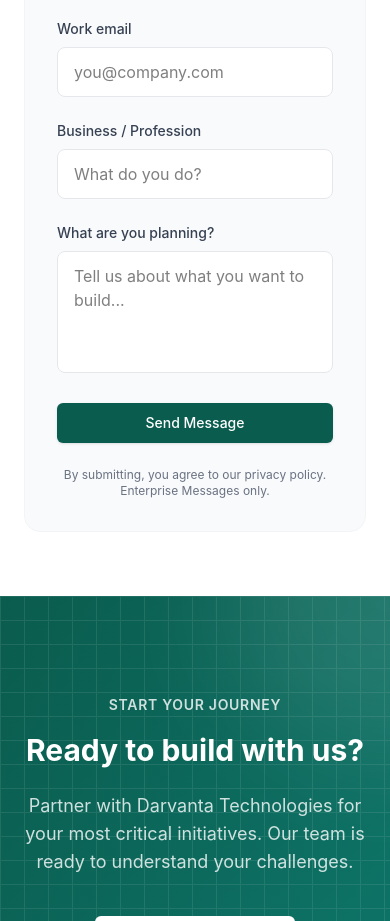
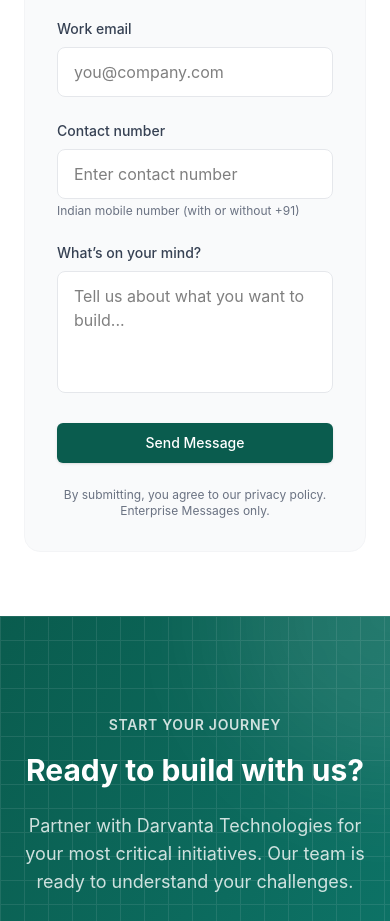
Before and after one commit to SudarshanPatil920/Darvanta_Technologies, a React (Vite) app in the folder client/: page /contact in a window 390 px wide. Shown: the part 1040-1961 px from the top of the page. Built offline with nearby package versions, Linux system fonts and the light colour scheme.

Commit message:
Phone number validation

```diff
--- a/client/src/pages/Contact.jsx
+++ b/client/src/pages/Contact.jsx
@@ -8,6 +8,7 @@
   const [form, setForm] = useState({
     name: '',
     email: '',
+    phone: '',
     company: '',
     message: ''
   });
@@ -45,6 +46,7 @@
     setForm({
       name: '',
       email: '',
+      phone: '',
       company: '',
       message: ''
     });
@@ -174,8 +176,32 @@
                     />
                   </div>
 
+                  {/* Phone Field */}
+                  <div className="animate-in fade-in slide-in-from-bottom-4 duration-700 ease-out delay-325">
+                    <label htmlFor="phone" className="block text-sm font-medium text-gray-700 mb-2">
+                      Contact number
+                    </label>
+
+                    <input
+                      type="tel"
+                      id="phone"
+                      value={form.phone}
+                      onChange={handleChange}
+                      maxLength={13}
+                      pattern="(\+91)?[6-9]\d{9}"
+                      className="w-full px-4 py-3 bg-white border border-gray-200 rounded-lg
+               focus:outline-none focus:ring-2 focus:ring-[#0A5C4E]/20
+               focus:border-[#0A5C4E] transition-all duration-300"
+                      placeholder="Enter contact number"
+                    />
+
+                    <p className="text-xs text-gray-500 mt-1">
+                      Indian mobile number (with or without +91)
+                    </p>
+                  </div>
+
                   {/* Company Field */}
-                  <div className="animate-in fade-in slide-in-from-bottom-4 duration-700 ease-out delay-350">
+                  {/* <div className="animate-in fade-in slide-in-from-bottom-4 duration-700 ease-out delay-350">
                     <label htmlFor="company" className="block text-sm font-medium text-gray-700 mb-2">
                       Business / Profession
                     </label>
@@ -187,12 +213,12 @@
                       className="w-full px-4 py-3 bg-white border border-gray-200 rounded-lg focus:outline-none focus:ring-2 focus:ring-[#0A5C4E]/20 focus:border-[#0A5C4E] transition-all duration-300"
                       placeholder="What do you do?"
                     />
-                  </div>
+                  </div> */}
 
                   {/* Message Field */}
                   <div className="animate-in fade-in slide-in-from-bottom-4 duration-700 ease-out delay-400">
                     <label htmlFor="message" className="block text-sm font-medium text-gray-700 mb-2">
-                      What are you planning?
+                      What’s on your mind?
                     </label>
                     <textarea
                       id="message"
```
